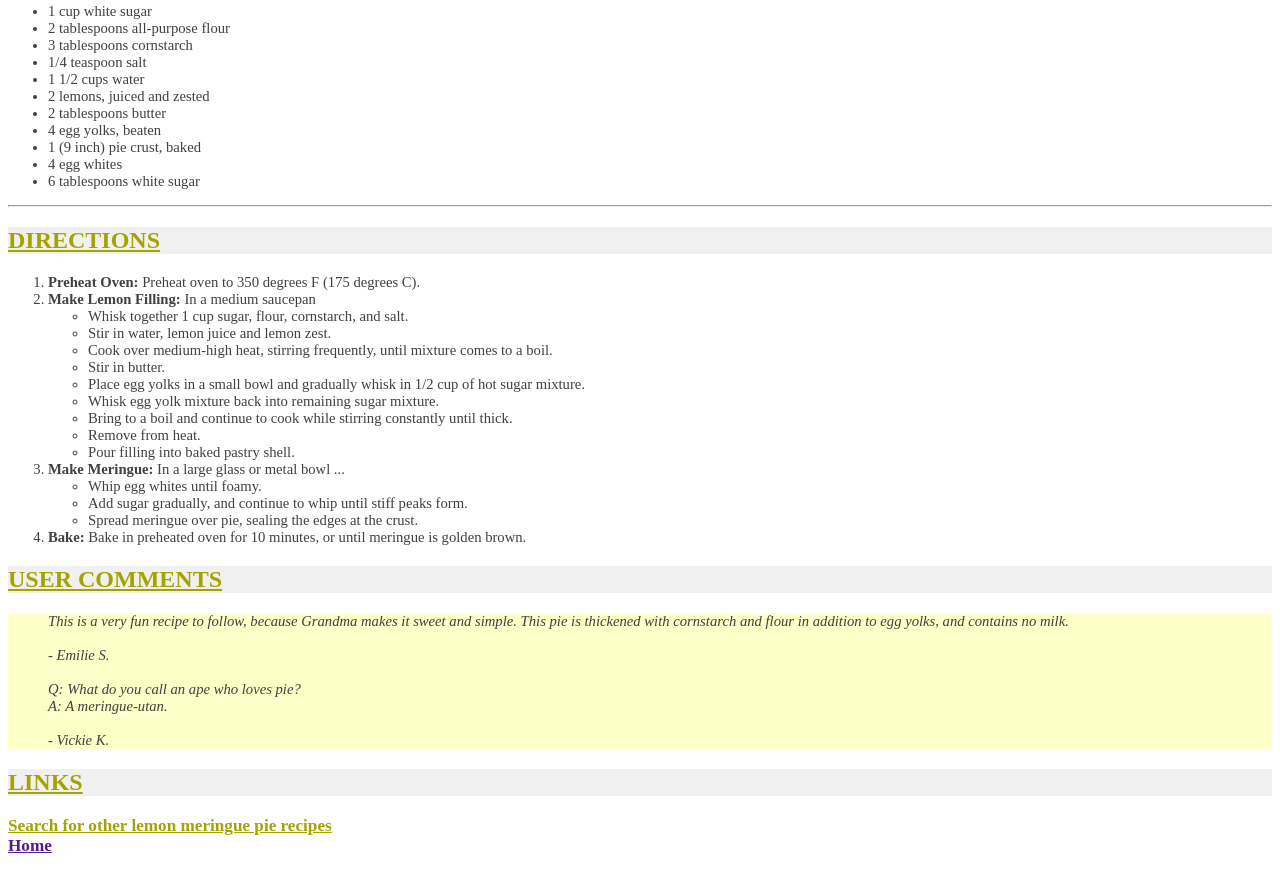
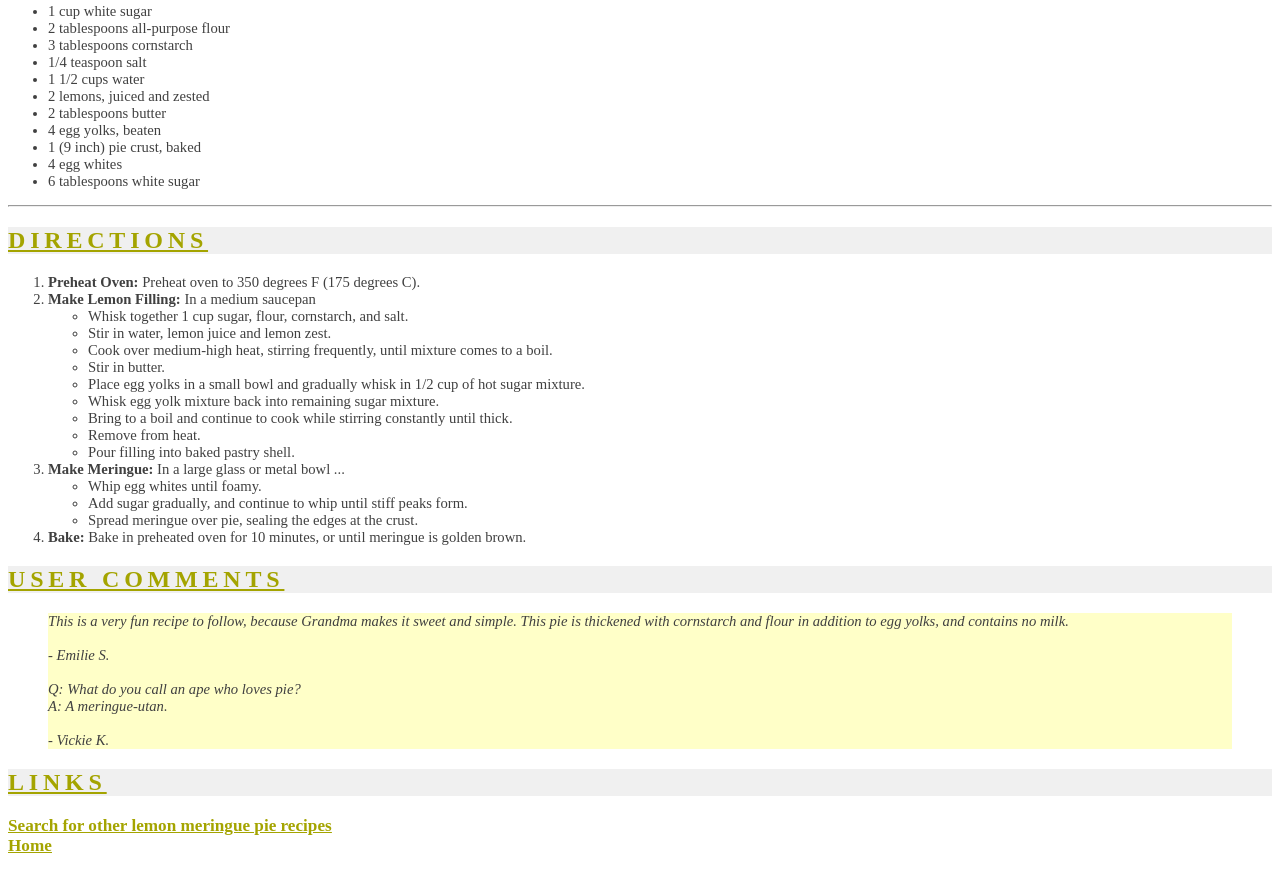
Before and after one commit to jjjyyy/recipe, a plain HTML site: page pie.html in a window 1280 px wide. Shown: the part 534-1404 px from the top of the page. Drawn offline with Linux system fonts and the light colour scheme.

Commit message:
Update recipe.css

```diff
--- a/recipe.css
+++ b/recipe.css
@@ -5,6 +5,7 @@ body{
   font-size:11pt;
 }
 h1{
+  letter-spacing: .2em;
   background-color:#F0F0F0;
   font-weight:bold;
   font-size:22pt;
@@ -18,6 +19,7 @@ span.highlight
   font-weight:bold;
 }
 h2{
+  letter-spacing: .2em;
   background-color:#F0F0F0;
   font-size:18pt;
   font-family: Century Gothic, Futura, Verdana, sans-serif font;
@@ -25,10 +27,12 @@ h2{
   text-decoration:underline;
 }
 p{
-  padding-left:40px;
-  background-color: #FFFFC8;40px;
+  MARGIN-right:40px;
+  MARGIN-left:40px;
+  background-color: #FFFFC8;
   font-style:italic;
 }
+a{ color:#A4A400; }
 a:link {color:#A4A400;}
 h3{
   color:#A4A400;
```
